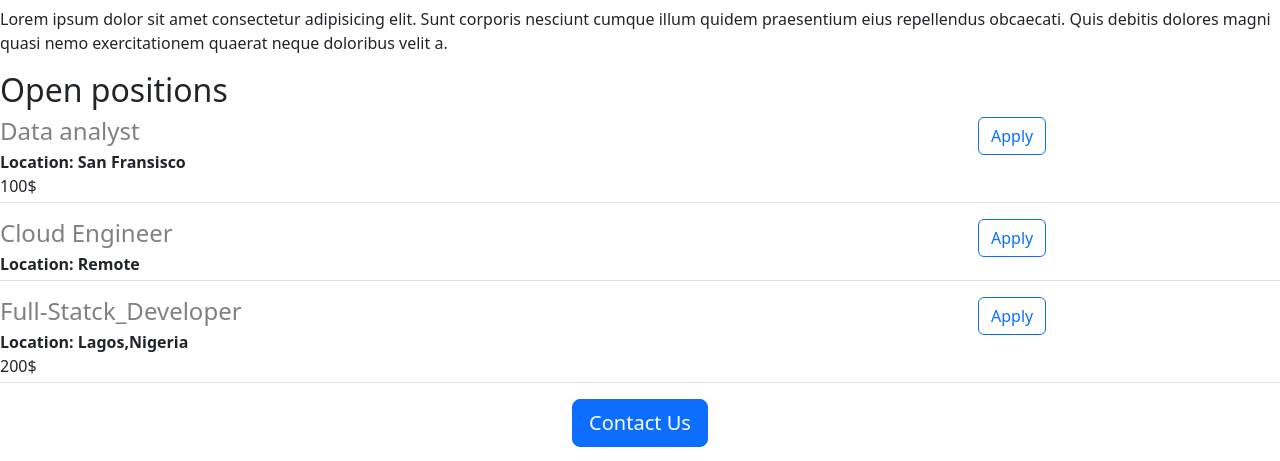
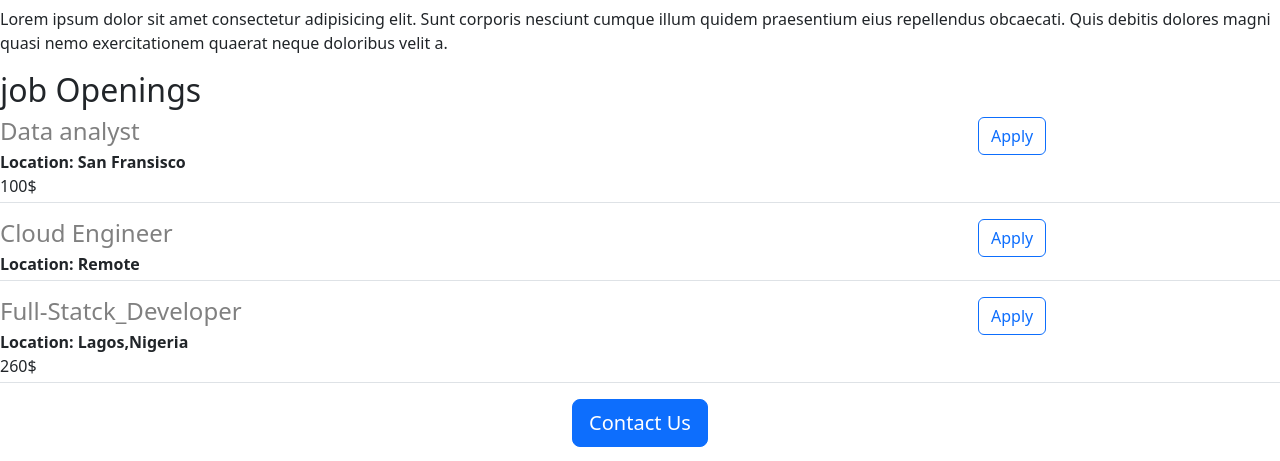
Before and after one commit to Harbiola2123/Harby-site, a Flask app: page / in a window 1280 px wide. Shown: the part 296-757 px from the top of the page. Run offline with Flask 3, Linux system fonts and the light colour scheme.

Commit message:
Made some Changes

```diff
--- a/main.py
+++ b/main.py
@@ -21,7 +21,7 @@ JOBS = [
         "id": 3,
         "title": "Full-Statck_Developer",
         "location": "Lagos,Nigeria",
-        "salary": "200$"
+        "salary": "260$"
     }
 ]
 
--- a/templates/index.html
+++ b/templates/index.html
@@ -11,7 +11,7 @@
    <img src="static/banner.jpg" alt="Bg_img" width="300px">
    <h2>About US</h2>
    <p>Lorem ipsum dolor sit amet consectetur adipisicing elit. Sunt corporis nesciunt cumque illum quidem praesentium eius repellendus obcaecati. Quis debitis dolores magni quasi nemo exercitationem quaerat neque doloribus velit a.</p>
-   <h2>Open positions</h2>
+   <h2>job Openings</h2>
    <div>
     {% for job in jobs %}
     {%include "jobitem.html" %}
```
